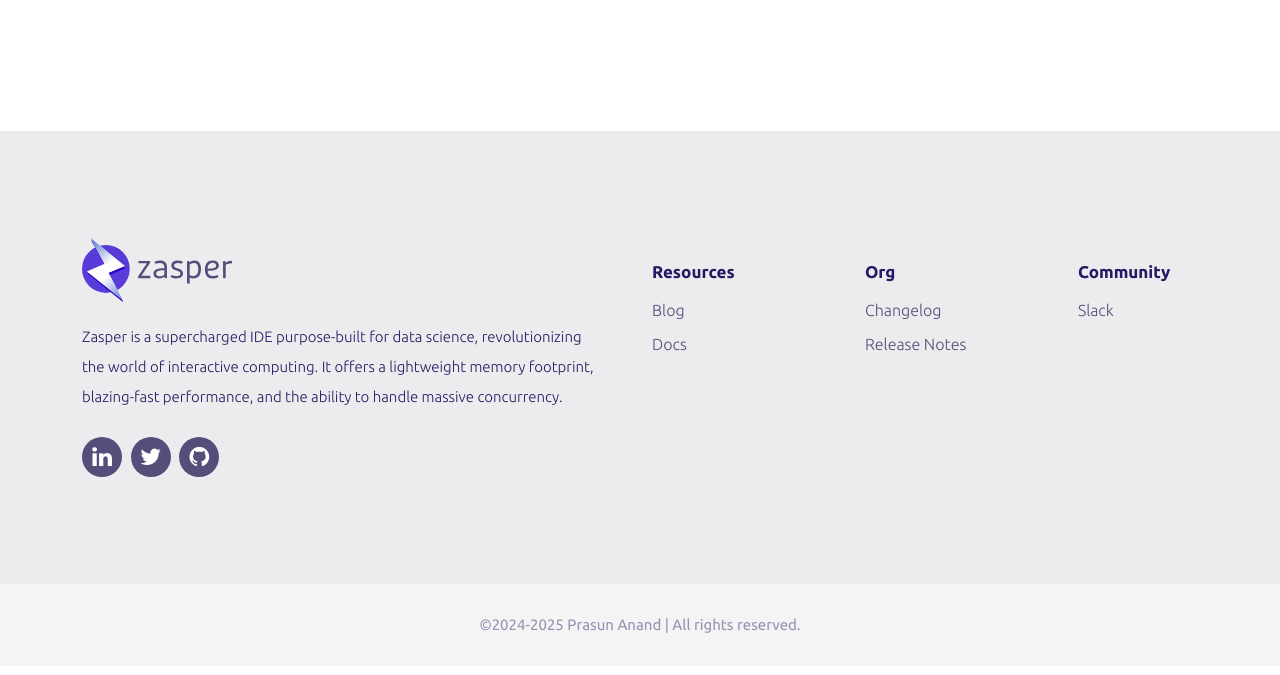
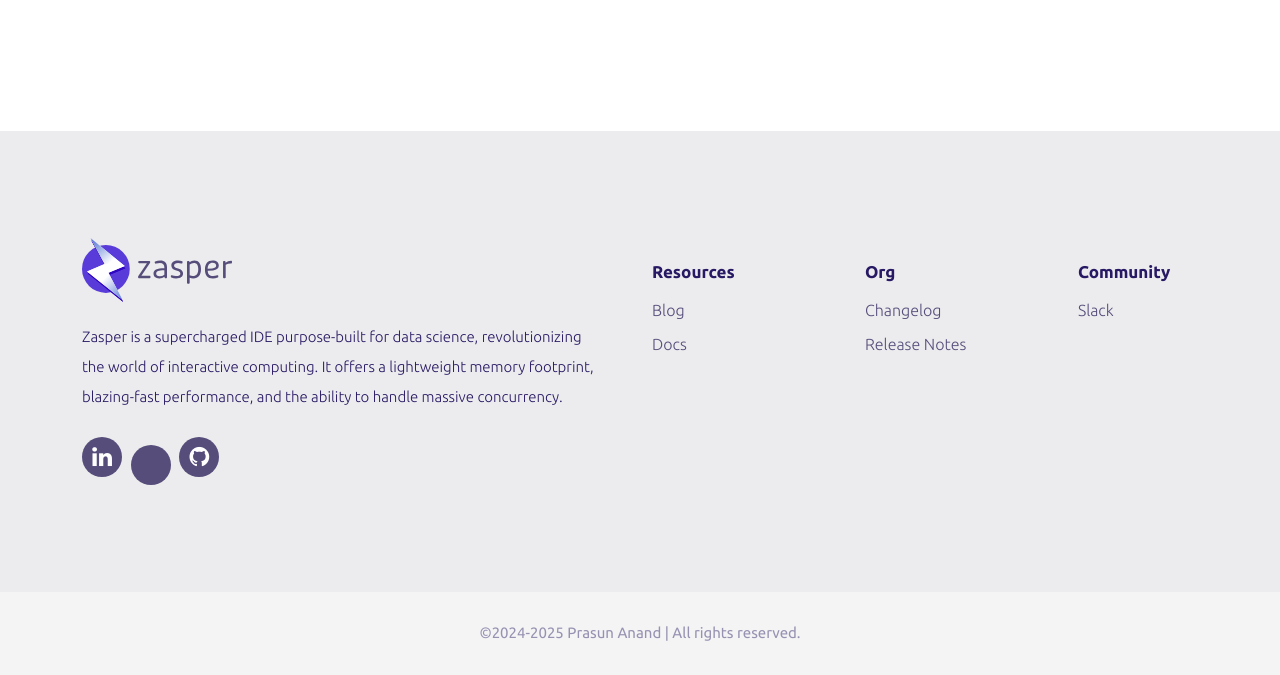
Before and after one commit to zasper-io/zasper-io.github.io, a Jekyll site: the page built from index.md, in a window 1280 px wide. Shown: the part 3650-4325 px from the top of the page. Built offline with Jekyll 4.4.1, drawn with Linux system fonts in a browser that asks for light colours; nearby versions of some CDN libraries.

Commit message:
update links

```diff
--- a/_includes/footer.html
+++ b/_includes/footer.html
@@ -12,7 +12,7 @@
               </div>
               <div class="footer-social wow fadeInUp" data-wow-delay="0.3s">
                 <a href="https://www.linkedin.com/company/zasper"><i class="fa fa-linkedin" aria-hidden="true"></i></a>
-                <a href="#"><i class="fa fa-twitter" aria-hidden="true"></i></a>
+                <a href="https://x.com/zasper_io/"><i class="fa fa-x" aria-hidden="true"></i></a>
                 <a href="https://github.com/zasperio"><i class="fa fa-github" aria-hidden="true"></i></a>
               </div>
             </div>
@@ -36,7 +36,7 @@
               <div>
                 <div class="footer-menu wow fadeInUp" data-wow-delay="0.1s">
                   <h6>Community</h6>
-                  <a href="https://zasper.slack.com" target="_blank">Slack</a>
+                  <a href="https://join.slack.com/t/zasper/shared_invite/zt-30sx3uo8w-w~sw4Kje1aoUjxY5MZ_Fkg" target="_blank">Slack</a>
                 </div>
               </div>
             </div>
```
